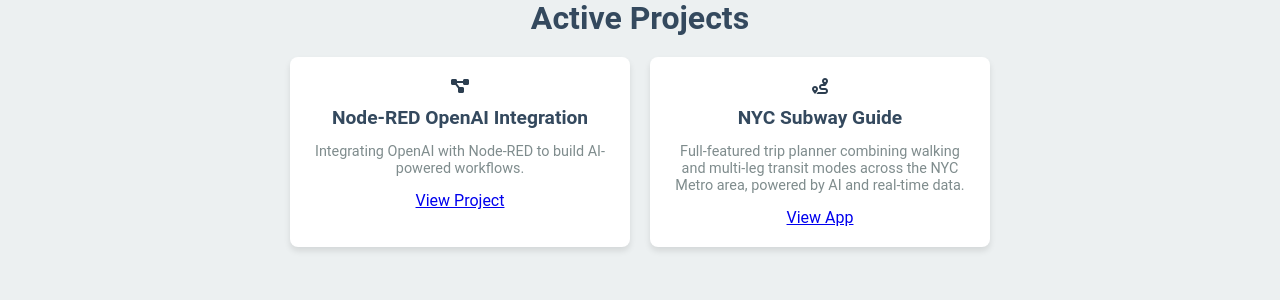
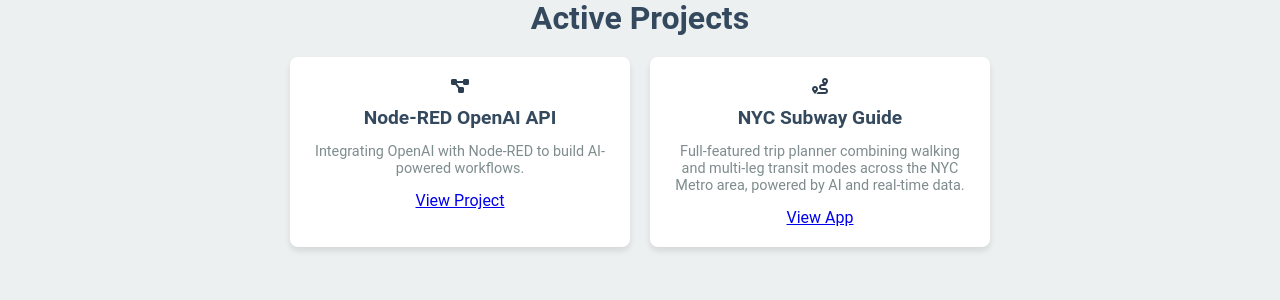
Before and after one commit to allanbunch/allanbunch.github.io, a Jekyll site: the page built from index.html, in a window 1280 px wide. Shown: the part 345-645 px from the top of the page. Built offline with Jekyll 4.4.1, drawn with Linux system fonts in a browser that asks for light colours.

Commit message:
Updated project title

```diff
--- a/index.html
+++ b/index.html
@@ -9,7 +9,7 @@
   <div class="cards-container">
     <div class="card">
       <i class="fas fa-project-diagram"></i>
-      <h3>Node-RED OpenAI Integration</h3>
+      <h3>Node-RED OpenAI API</h3>
       <p>Integrating OpenAI with Node-RED to build AI-powered workflows.</p>
       <a href="https://github.com/allanbunch/node-red-openai-api" class="project-link">View Project</a>
     </div>
```
